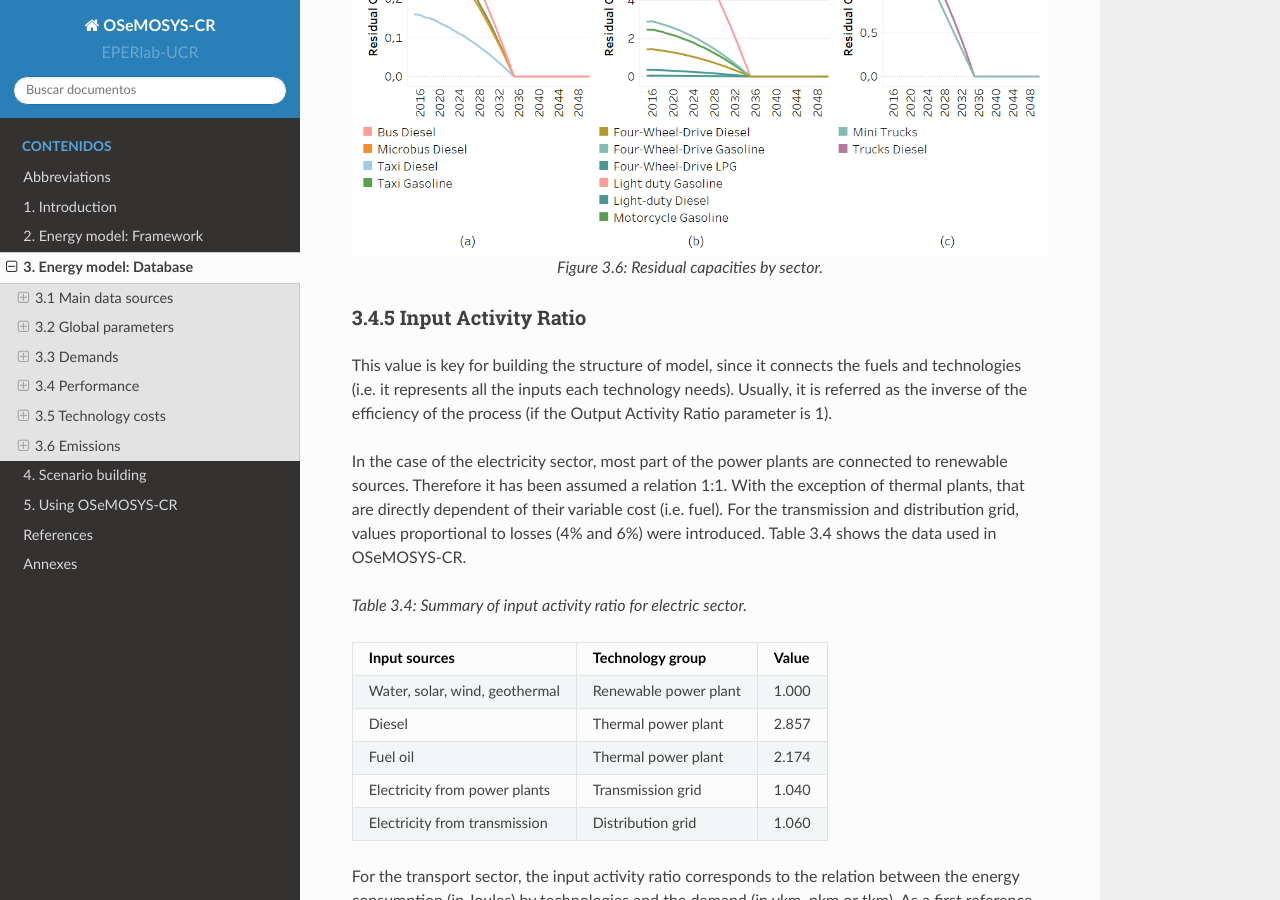
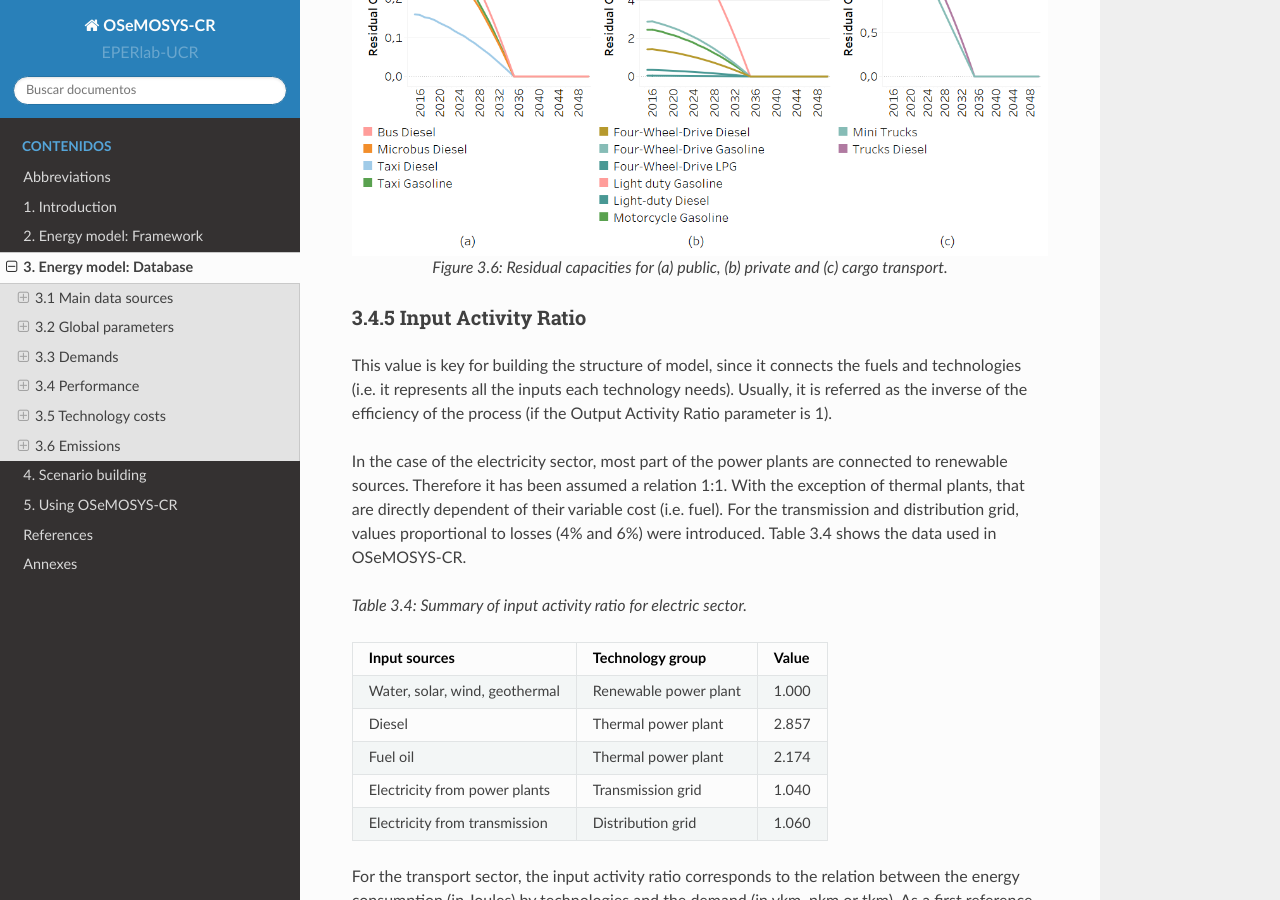
Before and after one commit to EPERLab/OSeMOSYS-CR, a Sphinx documentation site: the page built from docs/03EnergyModelDatabase.rst, in a window 1280 px wide and 900 px high, scrolled down 9112 px. Built offline with Sphinx 7.4.7 and the Read the Docs theme 2.0.0, drawn with Linux system fonts in a browser that asks for light colours; formulas are drawn with MathJax 3.

Commit message:
Update 03EnergyModelDatabase.rst

```diff
--- a/docs/03EnergyModelDatabase.rst
+++ b/docs/03EnergyModelDatabase.rst
@@ -301,7 +301,7 @@ The residual capacity expresses the capacity that already exists in the first ye
 .. figure::  img/ResidualCapacityT.png
    :align:   center
 
-   *Figure 3.6: Residual capacities by sector.*
+   *Figure 3.6: Residual capacities for (a) public, (b) private and (c) cargo transport.*
 
 3.4.5 Input Activity Ratio
 ---------
```
